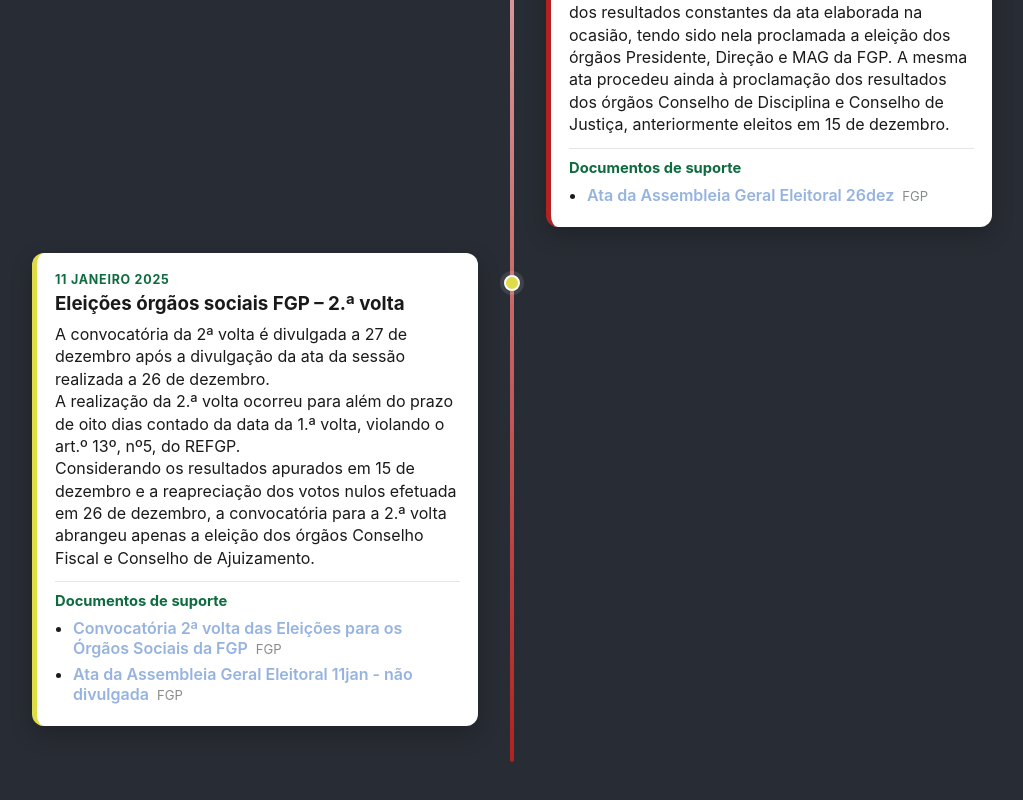
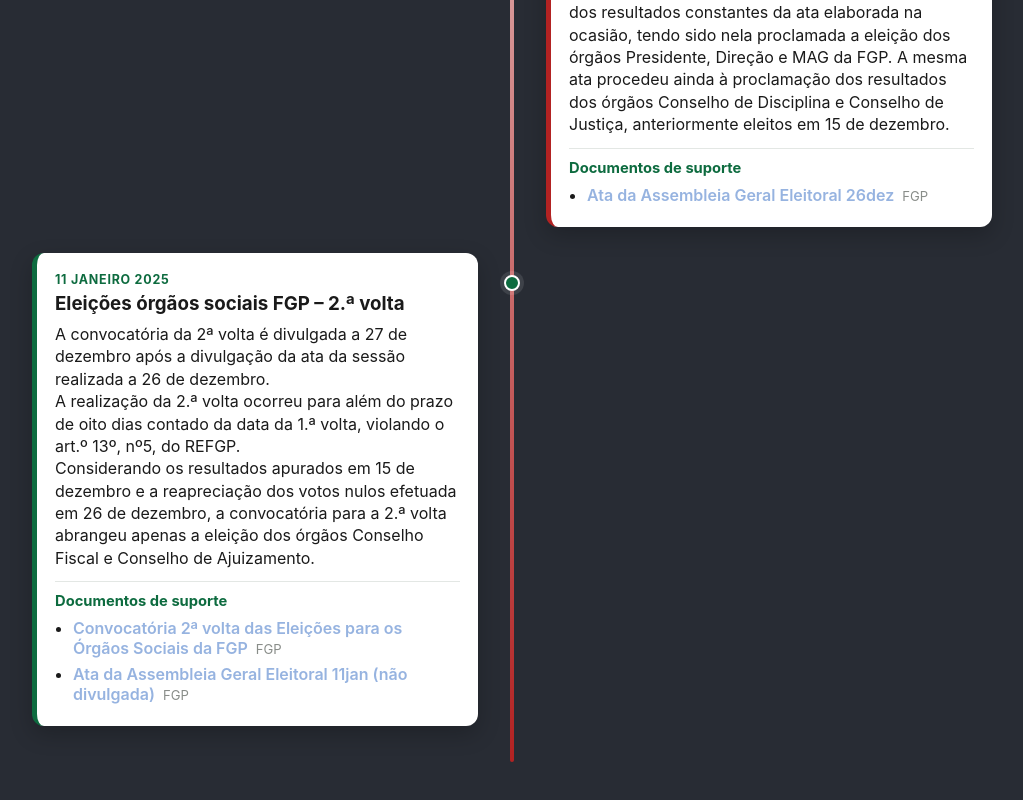
Before and after one commit to ginasticaPT/site, a React (Create React App) app: page /site/timeline in a window 1280 px wide. Shown: the part 2597-3397 px from the top of the page, without its empty margins (128-1151 px from the left). Built offline with nearby package versions, Linux system fonts and the light colour scheme; the HTML template or start-up script is replaced by a standard one.

Commit message:
Update Timeline.js

```diff
--- a/src/pages/Timeline.js
+++ b/src/pages/Timeline.js
@@ -137,7 +137,7 @@ function Timeline() {
         'A realização da 2.ª volta ocorreu para além do prazo de oito dias contado da data da 1.ª volta, violando o art.º 13º, nº5, do REFGP.',
         'Considerando os resultados apurados em 15 de dezembro e a reapreciação dos votos nulos efetuada em 26 de dezembro, a convocatória para a 2.ª volta abrangeu apenas a eleição dos órgãos Conselho Fiscal e Conselho de Ajuizamento.',
       ],
-      tone: 'alert',
+      tone: 'positive',
       documents: [
         {
           label: 'Convocatória 2ª volta das Eleições para os Órgãos Sociais da FGP',
@@ -145,7 +145,7 @@ function Timeline() {
           url: `${process.env.PUBLIC_URL}/documents/FGP - 2024 - CC0167 - Convocatória 2ª volta das Eleições para os Órgãos Sociais da FGP.pdf`
         },
         {
-          label: 'Ata da Assembleia Geral Eleitoral 11jan - não divulgada',
+          label: 'Ata da Assembleia Geral Eleitoral 11jan (não divulgada)',
           source: 'FGP',
           //url: `${process.env.PUBLIC_URL}/documents/FGP - 2024 - Ata AG Eleitoral_ 26 dezembro.pdf`
         }
```
